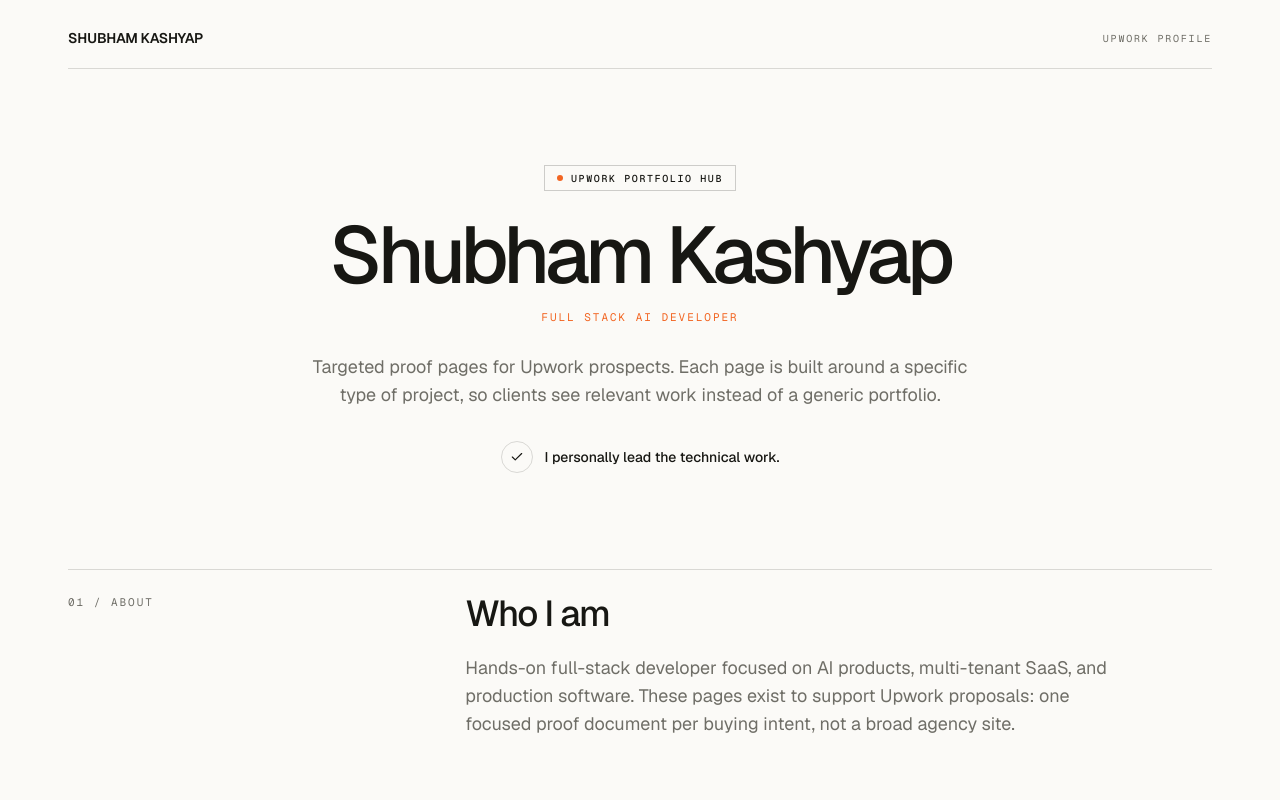
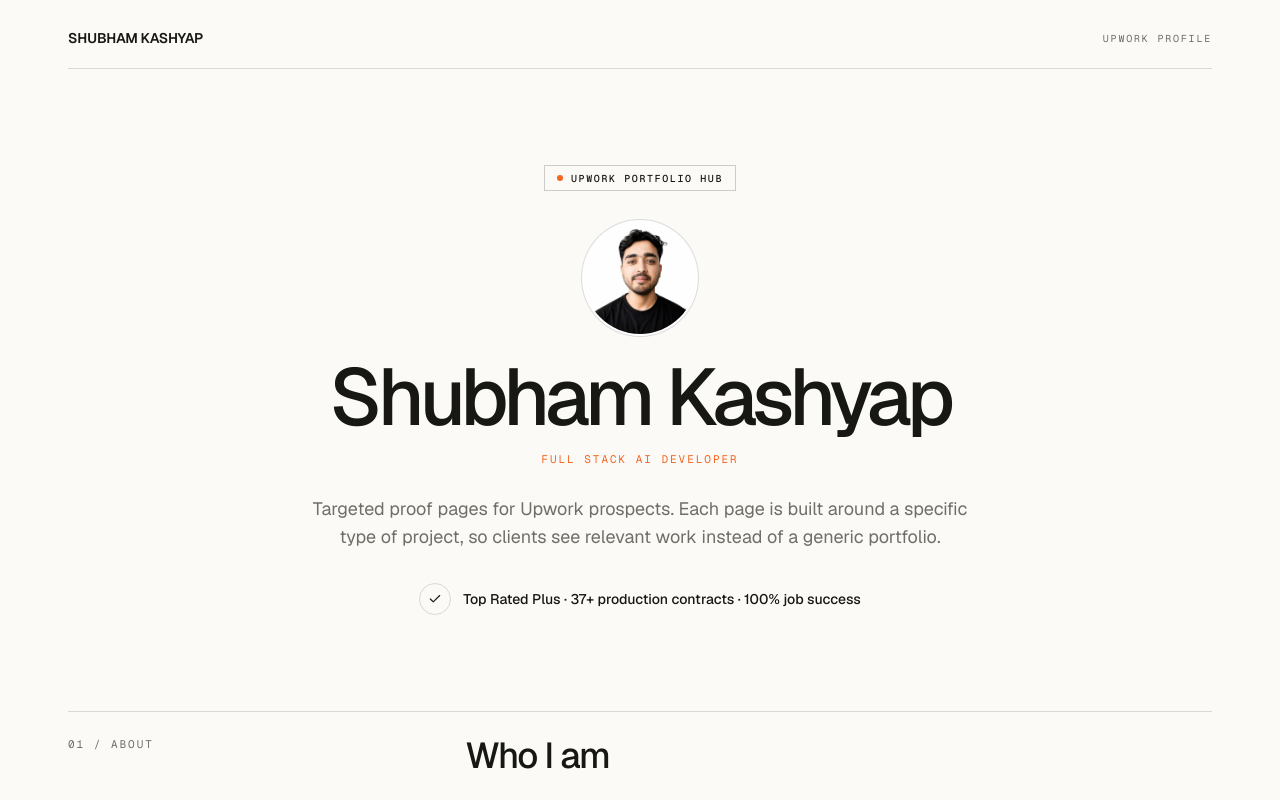
Before and after one commit to shubhamkashyapdev/upwork-portfolio, a Next.js app: page / in a window 1280 px wide. Shown: the top 800 px of the page. Built offline with nearby package versions, Linux system fonts and the light colour scheme.

Commit message:
chore: homepage updates

```diff
--- a/app/page.tsx
+++ b/app/page.tsx
@@ -1,4 +1,5 @@
 import type { Metadata } from "next"
+import Image from "next/image"
 import Link from "next/link"
 import { ArrowUpRight, Check } from "lucide-react"
 
@@ -7,6 +8,7 @@ import {
   about,
   expertisePages,
   hero,
+  profileImage,
   upworkUrl,
 } from "@/content/home"
 import { cn } from "@/lib/utils"
@@ -56,6 +58,16 @@ export default function HomePage() {
               <span className="mr-1 size-1.5 rounded-full bg-accent-orange" />
               {hero.eyebrow}
             </Badge>
+            <div className="mb-6 overflow-hidden rounded-full border border-ink/15 bg-white p-0.5">
+              <Image
+                src={profileImage}
+                alt="Shubham Kashyap"
+                width={112}
+                height={112}
+                className="size-[90px] rounded-full object-cover object-top sm:size-[112px]"
+                priority
+              />
+            </div>
             <h1 className="text-[clamp(2.8rem,7vw,5rem)] font-medium leading-[0.92] tracking-[-0.06em]">
               {hero.title}
             </h1>
--- a/content/full-stack-ai-developer.ts
+++ b/content/full-stack-ai-developer.ts
@@ -27,7 +27,7 @@ export const hero = {
   titleAccent: "Multi-Tenant SaaS",
   description:
     "AI SaaS, multi-tenant platforms, and production software: architecture, development, integrations, and deployment.",
-  note: "I personally lead the technical work.",
+  note: "Direct collaboration from scope conversation through production delivery.",
 }
 
 export const credibility = [
--- a/content/home.ts
+++ b/content/home.ts
@@ -1,5 +1,7 @@
 export const upworkUrl =
   "https://www.upwork.com/freelancers/~016892b2e096ca585d"
+
+export const profileImage = "/profile.jpg"
 
 export const hero = {
   eyebrow: "Upwork portfolio hub",
@@ -7,7 +9,7 @@ export const hero = {
   subtitle: "Full Stack AI Developer",
   description:
     "Targeted proof pages for Upwork prospects. Each page is built around a specific type of project, so clients see relevant work instead of a generic portfolio.",
-  note: "I personally lead the technical work.",
+  note: "Top Rated Plus · 37+ production contracts · 100% job success",
 }
 
 export const about = {
```
Also changed, not shown: public/profile.jpg (added).
